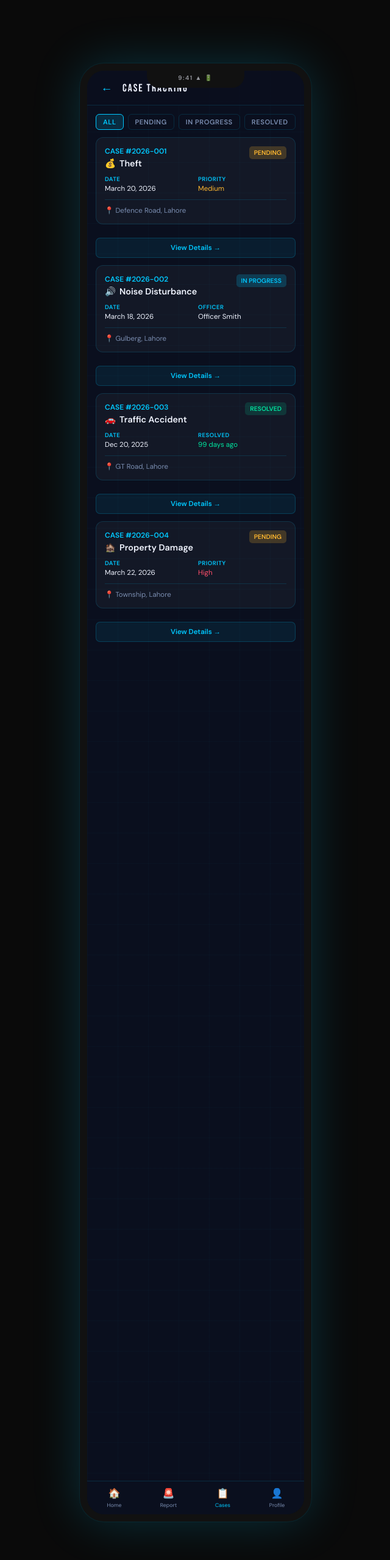
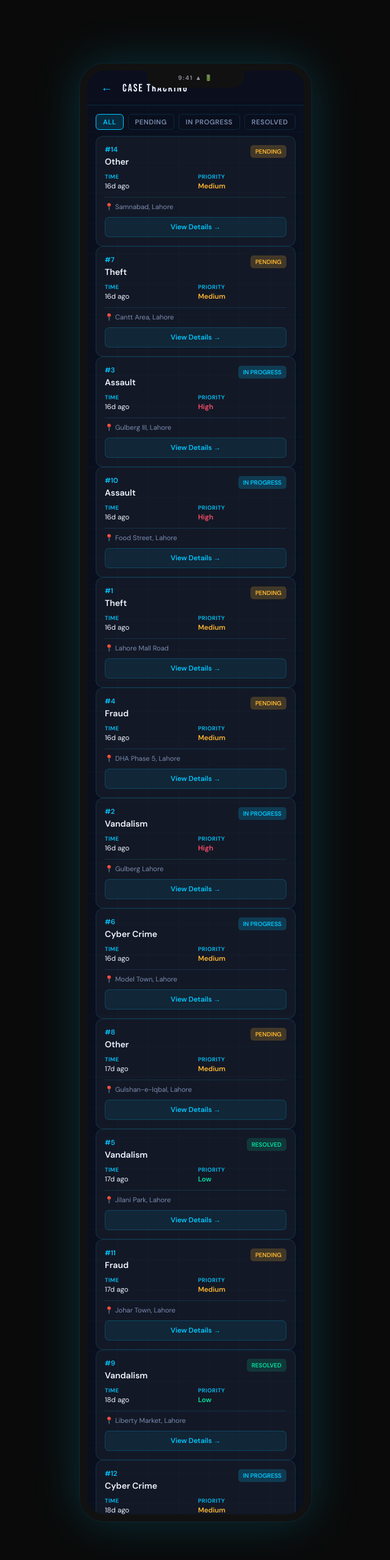
Before and after one commit to SAyeshaGhaznavi/SafeCity, a Flask app: page /case_tracking in a window 1280 px wide. Shown: the top 2559 px of the page at 61% size, without its empty margins (319-959 px from the left). Run offline with Flask 3, Linux system fonts and the light colour scheme; data comes from the database, SQL or seed files in the repository; both versions use the stored data as it was after the commit.

Commit message:
Case tracking screen updated

```diff
--- a/app.py
+++ b/app.py
@@ -361,7 +361,31 @@ def citizen_dashboard():
 
 @app.route('/case_tracking')
 def case_tracking():
-    return render_template('case_tracking.html')
+    db = get_db_connection()
+
+    cases = db.execute('''
+        SELECT c.complaint_id, cc.name as category_name, c.location, c.status,
+               cs.priority, c.created_at
+        FROM Complaints c
+        JOIN CrimeCategories cc ON c.category_id = cc.category_id
+        LEFT JOIN Cases cs ON c.complaint_id = cs.complaint_id
+        ORDER BY c.created_at DESC
+    ''').fetchall()
+
+    all_cases = []
+    for c in cases:
+        all_cases.append({
+            'complaint_id': c['complaint_id'],
+            'category_name': c['category_name'],
+            'location': c['location'],
+            'status': c['status'],
+            'priority': c['priority'] if c['priority'] else 'Medium',
+            'time_ago': time_ago(c['created_at'])
+        })
+
+    db.close()
+
+    return render_template('case_tracking.html', cases=all_cases)
 
 @app.route('/case_detail/<int:case_id>')
 def case_detail(case_id):
--- a/templates/case_tracking.html
+++ b/templates/case_tracking.html
@@ -20,7 +20,7 @@
     .back-btn:hover{background:rgba(0,200,255,0.1)}
     .header-title{font-family:'Bebas Neue',sans-serif;font-size:1.1rem;letter-spacing:2px;flex:1}
 
-    .content{flex:1;padding:14px;display:flex;flex-direction:column;gap:12px;overflow-y:auto}
+    .content{flex:1;padding:14px;display:flex;flex-direction:column;gap:10px;overflow-y:auto}
     .content::-webkit-scrollbar{width:3px}
     .content::-webkit-scrollbar-thumb{background:rgba(0,200,255,0.3);border-radius:2px}
 
@@ -29,25 +29,24 @@
     .filter-tab.active{background:rgba(0,200,255,0.15);border-color:var(--cyan);color:var(--cyan)}
     .filter-tab:hover{border-color:var(--cyan)}
 
-    .case-card{background:var(--card);border:1px solid var(--border);border-radius:12px;padding:14px;cursor:pointer;transition:all 0.2s;text-decoration:none;color:inherit;display:block}
-    .case-card:hover{background:rgba(0,200,255,0.06);border-color:var(--cyan);transform:translateY(-2px)}
-    .case-header{display:flex;justify-content:space-between;align-items:flex-start;margin-bottom:10px}
-    .case-num{font-weight:700;font-size:0.75rem;color:var(--cyan);margin-bottom:3px}
-    .case-type{font-weight:700;font-size:0.9rem;display:flex;align-items:center;gap:6px}
-    .case-status{font-size:0.65rem;font-weight:700;padding:4px 8px;border-radius:5px;text-transform:uppercase}
+    .case-card{background:var(--card);border:1px solid var(--border);border-radius:12px;padding:14px;transition:all 0.2s;display:flex;flex-direction:column;gap:10px}
+    .case-card:hover{border-color:rgba(0,200,255,0.3)}
+    .case-top{display:flex;justify-content:space-between;align-items:flex-start}
+    .case-num{font-weight:700;font-size:0.72rem;color:var(--cyan);margin-bottom:3px}
+    .case-type{font-weight:700;font-size:0.88rem;display:flex;align-items:center;gap:6px}
+    .case-status{font-size:0.62rem;font-weight:700;padding:4px 8px;border-radius:5px;text-transform:uppercase;flex-shrink:0}
     .cs-pending{background:rgba(255,184,48,0.2);color:var(--yellow)}
     .cs-progress{background:rgba(0,200,255,0.2);color:var(--cyan)}
     .cs-resolved{background:rgba(0,229,160,0.15);color:var(--green)}
     .case-meta{display:grid;grid-template-columns:1fr 1fr;gap:8px;font-size:0.72rem}
-    .meta-label{font-size:0.6rem;text-transform:uppercase;letter-spacing:0.5px;color:var(--cyan);font-weight:700;margin-bottom:2px}
-    .case-loc{font-size:0.72rem;color:var(--muted);margin-top:10px;padding-top:10px;border-top:1px solid var(--border);display:flex;align-items:center;gap:5px}
-    .view-btn{margin-top:10px;width:100%;padding:8px;background:rgba(0,200,255,0.08);border:1px solid rgba(0,200,255,0.2);color:var(--cyan);border-radius:7px;font-size:0.72rem;font-weight:700;cursor:pointer;transition:all 0.2s;font-family:'DM Sans',sans-serif;text-align:center;text-decoration:none;display:block}
+    .meta-label{font-size:0.58rem;text-transform:uppercase;letter-spacing:0.5px;color:var(--cyan);font-weight:700;margin-bottom:2px}
+    .pr-high{color:var(--red);font-weight:700}
+    .pr-med{color:var(--yellow);font-weight:700}
+    .pr-low{color:var(--green);font-weight:700}
+    .case-loc{font-size:0.7rem;color:var(--muted);padding-top:8px;border-top:1px solid var(--border);display:flex;align-items:center;gap:5px}
+    .view-btn{width:100%;padding:8px;background:rgba(0,200,255,0.08);border:1px solid rgba(0,200,255,0.2);color:var(--cyan);border-radius:7px;font-size:0.72rem;font-weight:700;cursor:pointer;transition:all 0.2s;font-family:'DM Sans',sans-serif;text-align:center;text-decoration:none;display:block}
     .view-btn:hover{background:rgba(0,200,255,0.15)}
-
-    .bottom-nav{display:flex;border-top:1px solid var(--border);background:rgba(10,15,30,0.95);flex-shrink:0}
-    .nav-btn{flex:1;display:flex;flex-direction:column;align-items:center;justify-content:center;gap:3px;padding:9px 6px;font-size:0.55rem;color:var(--muted);text-decoration:none;transition:color 0.2s;cursor:pointer;border:none;background:transparent;font-family:'DM Sans',sans-serif}
-    .nav-btn.active,.nav-btn:hover{color:var(--cyan)}
-    .nav-btn-icon{font-size:1rem}
+    .empty-state{text-align:center;padding:30px 10px;font-size:0.78rem;color:var(--muted)}
   </style>
 </head>
 <body>
@@ -61,70 +60,33 @@
       <div class="content">
         <div class="filter-tabs">
           <button class="filter-tab active" onclick="filterCases(this,'all')">All</button>
-          <button class="filter-tab" onclick="filterCases(this,'pending')">Pending</button>
-          <button class="filter-tab" onclick="filterCases(this,'progress')">In Progress</button>
-          <button class="filter-tab" onclick="filterCases(this,'resolved')">Resolved</button>
+          <button class="filter-tab" onclick="filterCases(this,'Pending')">Pending</button>
+          <button class="filter-tab" onclick="filterCases(this,'In Progress')">In Progress</button>
+          <button class="filter-tab" onclick="filterCases(this,'Resolved')">Resolved</button>
         </div>
 
-        <a href="/case_detail/1" class="case-card" data-status="pending">
-          <div class="case-header">
-            <div><div class="case-num">CASE #2026-001</div><div class="case-type"><span>💰</span> Theft</div></div>
-            <span class="case-status cs-pending">Pending</span>
+        <div id="caseList">
+          {% for c in cases %}
+          <div class="case-card" data-status="{{ c.status }}">
+            <div class="case-top">
+              <div>
+                <div class="case-num">#{{ c.complaint_id }}</div>
+                <div class="case-type">{{ c.category_name }}</div>
+              </div>
+              <span class="case-status {% if c.status == 'Pending' %}cs-pending{% elif c.status == 'In Progress' %}cs-progress{% else %}cs-resolved{% endif %}">{{ c.status }}</span>
+            </div>
+            <div class="case-meta">
+              <div><div class="meta-label">Time</div><div>{{ c.time_ago }}</div></div>
+              <div><div class="meta-label">Priority</div><div class="{% if c.priority == 'High' %}pr-high{% elif c.priority == 'Medium' %}pr-med{% else %}pr-low{% endif %}">{{ c.priority if c.priority else 'Medium' }}</div></div>
+            </div>
+            <div class="case-loc">📍 {{ c.location }}</div>
+            <a href="/case_detail/{{ c.complaint_id }}" class="view-btn">View Details →</a>
           </div>
-          <div class="case-meta">
-            <div><div class="meta-label">Date</div><div>March 20, 2026</div></div>
-            <div><div class="meta-label">Priority</div><div style="color:var(--yellow)">Medium</div></div>
-          </div>
-          <div class="case-loc">📍 Defence Road, Lahore</div>
-          <a href="/case_detail/1" class="view-btn">View Details →</a>
-        </a>
-
-        <a href="/case_detail/2" class="case-card" data-status="progress">
-          <div class="case-header">
-            <div><div class="case-num">CASE #2026-002</div><div class="case-type"><span>🔊</span> Noise Disturbance</div></div>
-            <span class="case-status cs-progress">In Progress</span>
-          </div>
-          <div class="case-meta">
-            <div><div class="meta-label">Date</div><div>March 18, 2026</div></div>
-            <div><div class="meta-label">Officer</div><div>Officer Smith</div></div>
-          </div>
-          <div class="case-loc">📍 Gulberg, Lahore</div>
-          <a href="/case_detail/2" class="view-btn">View Details →</a>
-        </a>
-
-        <a href="/case_detail/3" class="case-card" data-status="resolved">
-          <div class="case-header">
-            <div><div class="case-num">CASE #2026-003</div><div class="case-type"><span>🚗</span> Traffic Accident</div></div>
-            <span class="case-status cs-resolved">Resolved</span>
-          </div>
-          <div class="case-meta">
-            <div><div class="meta-label">Date</div><div>Dec 20, 2025</div></div>
-            <div><div class="meta-label">Resolved</div><div style="color:var(--green)">99 days ago</div></div>
-          </div>
-          <div class="case-loc">📍 GT Road, Lahore</div>
-          <a href="/case_detail/3" class="view-btn">View Details →</a>
-        </a>
-
-        <a href="/case_detail/4" class="case-card" data-status="pending">
-          <div class="case-header">
-            <div><div class="case-num">CASE #2026-004</div><div class="case-type"><span>🏚️</span> Property Damage</div></div>
-            <span class="case-status cs-pending">Pending</span>
-          </div>
-          <div class="case-meta">
-            <div><div class="meta-label">Date</div><div>March 22, 2026</div></div>
-            <div><div class="meta-label">Priority</div><div style="color:var(--red)">High</div></div>
-          </div>
-          <div class="case-loc">📍 Township, Lahore</div>
-          <a href="/case_detail/4" class="view-btn">View Details →</a>
-        </a>
+          {% else %}
+          <div class="empty-state">No cases found</div>
+          {% endfor %}
+        </div>
       </div>
-    </div>
-
-    <div class="bottom-nav">
-      <a href="/portal" class="nav-btn"><span class="nav-btn-icon">🏠</span>Home</a>
-      <a href="/report" class="nav-btn"><span class="nav-btn-icon">🚨</span>Report</a>
-      <a href="/case_tracking" class="nav-btn active"><span class="nav-btn-icon">📋</span>Cases</a>
-      <a href="/citizen_dashboard" class="nav-btn"><span class="nav-btn-icon">👤</span>Profile</a>
     </div>
   </div>
   <script>
@@ -132,7 +94,7 @@
       document.querySelectorAll('.filter-tab').forEach(b=>b.classList.remove('active'));
       btn.classList.add('active');
       document.querySelectorAll('.case-card').forEach(c=>{
-        c.style.display=(status==='all'||c.dataset.status===status)?'block':'none';
+        c.style.display=(status==='all'||c.dataset.status===status)?'flex':'none';
       });
     }
   </script>
```
Also changed, not shown: safecity.db (added).
